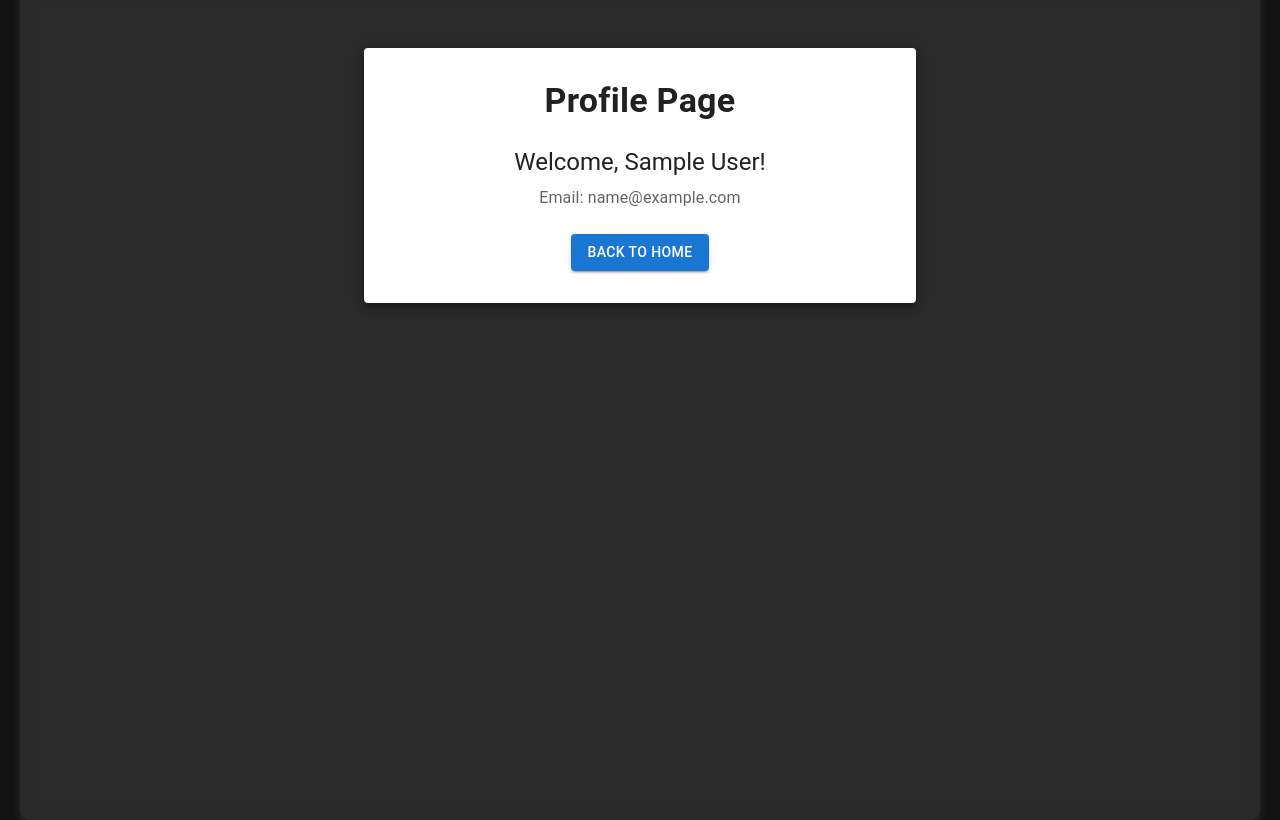
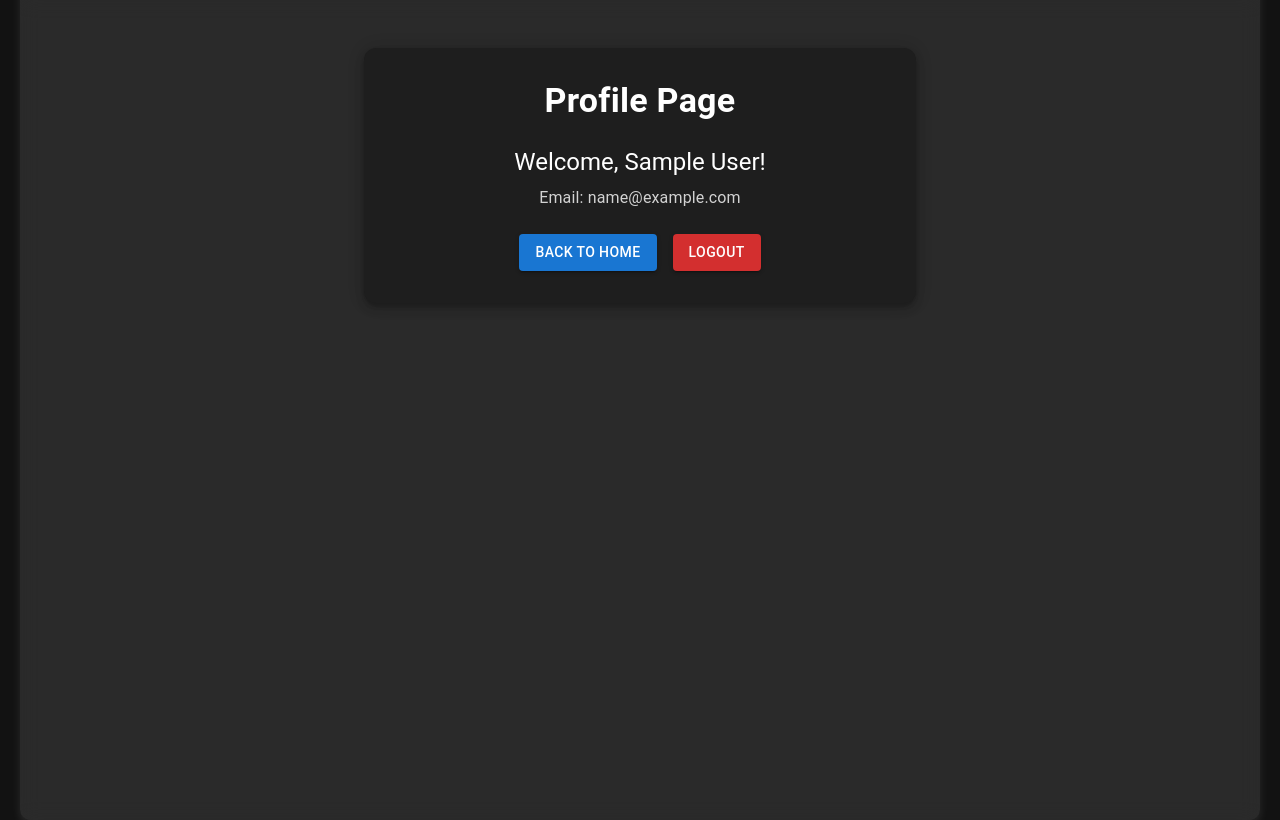
Before and after one commit to codecopss/socialx, a React (Create React App) app in the folder frontend/: page /profile in a window 1280 px wide. Built offline with nearby package versions, Linux system fonts and the light colour scheme; sample sign-in values are in the browser's storage.

Commit message:
Fixed RSS feed fetch issue and profile page

```diff
--- a/frontend/src/pages/Profile.js
+++ b/frontend/src/pages/Profile.js
@@ -6,19 +6,40 @@ const Profile = () => {
   const navigate = useNavigate();
   const [user, setUser] = useState(null);
 
-  // ✅ Get user details from localStorage
+  // ✅ Fetch user data from localStorage safely
   useEffect(() => {
-    const storedUser = localStorage.getItem("user");
-    if (storedUser) {
-      setUser(JSON.parse(storedUser));
-    } else {
-      navigate("/login"); // Redirect to login if user not found
+    try {
+      const storedUser = localStorage.getItem("user");
+      if (storedUser) {
+        setUser(JSON.parse(storedUser));
+      } else {
+        navigate("/login"); // Redirect to login if no user
+      }
+    } catch (error) {
+      console.error("Error loading user data:", error);
+      navigate("/login");
     }
   }, [navigate]);
 
+  // ✅ Logout function (clears localStorage)
+  const handleLogout = () => {
+    localStorage.removeItem("user");
+    navigate("/login");
+  };
+
   return (
     <Container maxWidth="sm">
-      <Paper elevation={6} sx={{ p: 4, mt: 6, textAlign: "center" }}>
+      <Paper
+        elevation={6}
+        sx={{
+          p: 4,
+          mt: 6,
+          textAlign: "center",
+          backgroundColor: "#1e1e1e",
+          color: "#fff",
+          borderRadius: "12px",
+        }}
+      >
         <Typography variant="h4" fontWeight="bold">
           Profile Page
         </Typography>
@@ -26,16 +47,26 @@ const Profile = () => {
         {user ? (
           <Box sx={{ mt: 3 }}>
             <Typography variant="h5">Welcome, {user.name}!</Typography>
-            <Typography variant="body1" sx={{ mt: 1, opacity: 0.7 }}>
+            <Typography variant="body1" sx={{ mt: 1, opacity: 0.8 }}>
               Email: {user.email}
             </Typography>
+
             <Button
               variant="contained"
               color="primary"
-              sx={{ mt: 3 }}
+              sx={{ mt: 3, mr: 2 }}
               onClick={() => navigate("/home")}
             >
               Back to Home
+            </Button>
+
+            <Button
+              variant="contained"
+              color="error"
+              sx={{ mt: 3 }}
+              onClick={handleLogout}
+            >
+              Logout
             </Button>
           </Box>
         ) : (
```
